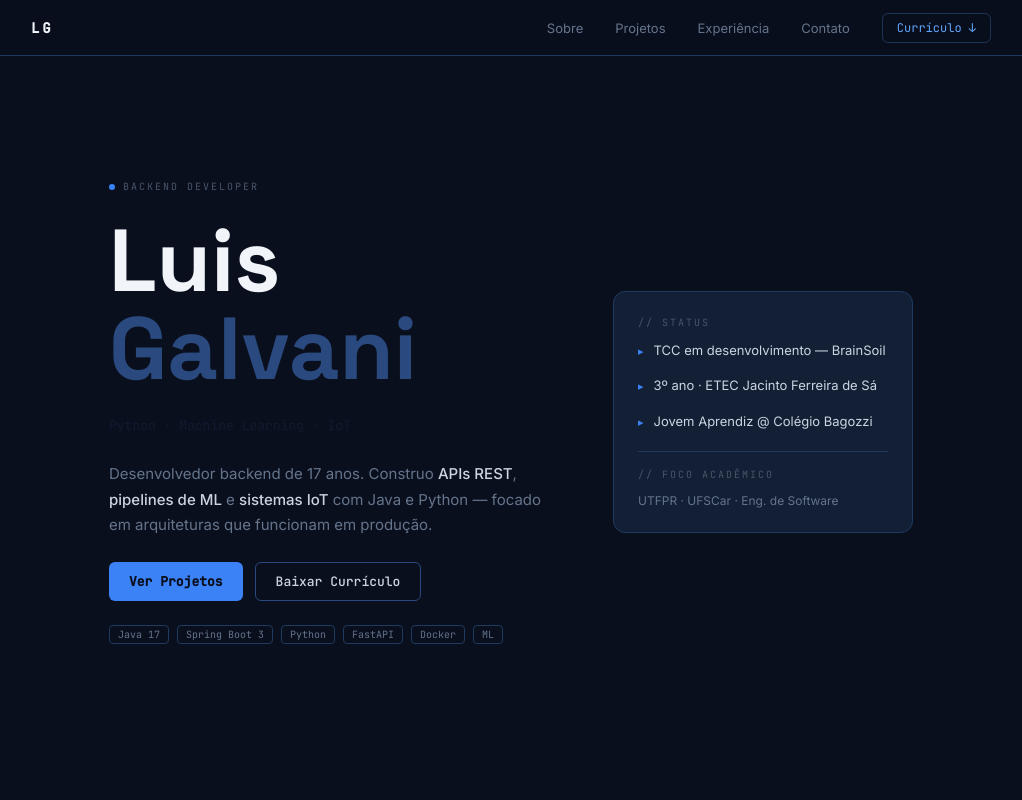
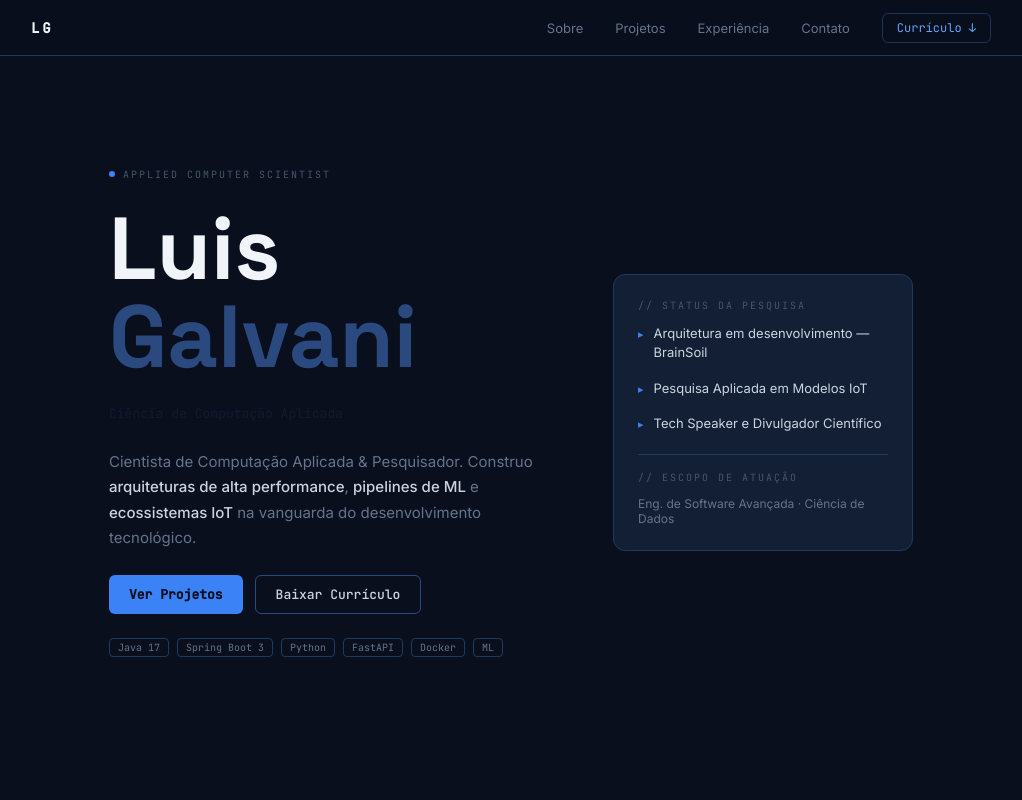
Before and after one commit to luisvfernando7-a11y/Portifolio-certo, a Next.js app: page / in a window 1280 px wide. Shown: the top 800 px of the page, without its empty margins (129-1151 px from the left). Built offline with nearby package versions, Linux system fonts and the light colour scheme.

Commit message:
refactor: elevar tech branding para Cientista de Computação Aplicada e Tech Speaker

```diff
--- a/src/app/page.tsx
+++ b/src/app/page.tsx
@@ -5,10 +5,10 @@ import { useState, useEffect, useRef } from 'react'
 /* ─── DADOS ─────────────────────────────────── */
 
 const ROLES = [
-  'Java · Spring Boot 3 · APIs REST',
-  'Python · Machine Learning · IoT',
-  'Sistemas escaláveis orientados a dados',
-  'Backend Developer em formação',
+  'Engenharia de Software Avançada',
+  'Ciência de Computação Aplicada',
+  'Pesquisa de Modelos · IoT',
+  'Divulgação Científica · Tech Speaker',
 ]
 
 const PROJECTS = [
@@ -66,22 +66,22 @@ const SKILLS = [
 
 const EXP = [
   {
-    period: '2026 — Em andamento', badge: 'Em Desenvolvimento',
-    title: 'TCC — Sistema IoT de Telemetria e Predição',
-    place: 'ETEC Jacinto Ferreira de Sá',
-    desc: 'Arquitetura de microserviços com Java 17 + Spring Boot como API Gateway. Rede ESP32 com Zigbee mesh, serviço de ML em Python para predição de umidade do solo, Docker e Spring Security.',
+    period: '2026 — Presente', badge: 'Pesquisa Ativa',
+    title: 'Pesquisador Líder — Sistema IoT de Telemetria e Predição (BrainSoil)',
+    place: 'Pesquisa & Desenvolvimento',
+    desc: 'Engenharia de arquitetura de microserviços com Java 17 + Spring Boot (API Gateway). Desenvolvimento de redes ESP32 com topologia Zigbee mesh e modelagem de Machine Learning preditiva em Python, orquestrados via Docker.',
   },
   {
-    period: 'Atual', badge: 'Atual',
-    title: 'Jovem Aprendiz Administrativo',
-    place: 'Colégio Bagozzi',
-    desc: 'Gestão de processos administrativos, comunicação corporativa e trabalho colaborativo em ambiente profissional.',
+    period: '2025 — Presente', badge: 'Speaker',
+    title: 'Palestrante de Tecnologia & Divulgador Científico',
+    place: 'Comunidade de Desenvolvimento',
+    desc: 'Condução de circuitos imersivos de palestras tecnológicas. Destaque para o seminário massivo de 4 horas focado em Engenharia de Software e Sistemas, impactando diretamente mais de 300 membros do setor de tecnologia.',
   },
   {
     period: '2024 — 2026', badge: null,
-    title: 'Ensino Médio Técnico em Informática para Internet',
-    place: 'ETEC Jacinto Ferreira de Sá',
-    desc: 'Formação técnica com ênfase em desenvolvimento web, banco de dados e programação orientada a objetos.',
+    title: 'Pesquisa Acadêmica Aplicada',
+    place: 'Instituição de Ensino Técnico',
+    desc: 'Aprofundamento científico e prático em desenvolvimento de sistemas complexos, estruturação avançada de banco de dados e evolução dos paradigmas de programação orientada a objetos.',
   },
 ]
 
@@ -301,7 +301,7 @@ export default function Portfolio() {
           <div style={{ display: 'flex', flexDirection: 'column', gap: '24px' }}>
             <div style={{ display: 'flex', alignItems: 'center', gap: '8px' }}>
               <span style={{ width: '6px', height: '6px', borderRadius: '50%', backgroundColor: C.a400, display: 'inline-block' }} />
-              <span style={{ ...S.sectionLabel, marginBottom: 0 }}>Backend Developer</span>
+              <span style={{ ...S.sectionLabel, marginBottom: 0 }}>Applied Computer Scientist</span>
             </div>
 
             <div style={{ lineHeight: 1 }}>
@@ -318,11 +318,11 @@ export default function Portfolio() {
             </p>
 
             <p style={{ fontSize: '15px', color: C.t400, lineHeight: 1.7, maxWidth: '440px' }}>
-              Desenvolvedor backend de 17 anos. Construo{' '}
-              <span style={{ color: C.t200, fontWeight: 500 }}>APIs REST</span>,{' '}
+              Cientista de Computação Aplicada & Pesquisador. Construo{' '}
+              <span style={{ color: C.t200, fontWeight: 500 }}>arquiteturas de alta performance</span>,{' '}
               <span style={{ color: C.t200, fontWeight: 500 }}>pipelines de ML</span> e{' '}
-              <span style={{ color: C.t200, fontWeight: 500 }}>sistemas IoT</span>{' '}
-              com Java e Python — focado em arquiteturas que funcionam em produção.
+              <span style={{ color: C.t200, fontWeight: 500 }}>ecossistemas IoT</span>{' '}
+              na vanguarda do desenvolvimento tecnológico.
             </p>
 
             <div style={{ display: 'flex', flexWrap: 'wrap', gap: '12px' }}>
@@ -341,12 +341,12 @@ export default function Portfolio() {
 
           {/* STATUS CARD */}
           <div style={{ border: `1px solid ${C.b1}`, backgroundColor: C.bg2, borderRadius: '12px', padding: '24px' }}>
-            <p style={S.sectionLabel}>// status</p>
+            <p style={S.sectionLabel}>// status da pesquisa</p>
             <div style={{ display: 'flex', flexDirection: 'column', gap: '16px' }}>
               {[
-                'TCC em desenvolvimento — BrainSoil',
-                '3º ano · ETEC Jacinto Ferreira de Sá',
-                'Jovem Aprendiz @ Colégio Bagozzi',
+                'Arquitetura em desenvolvimento — BrainSoil',
+                'Pesquisa Aplicada em Modelos IoT',
+                'Tech Speaker e Divulgador Científico',
               ].map(item => (
                 <div key={item} style={{ display: 'flex', gap: '10px', alignItems: 'flex-start' }}>
                   <span style={{ color: C.a400, fontSize: '11px', marginTop: '3px', flexShrink: 0 }}>▸</span>
@@ -355,8 +355,8 @@ export default function Portfolio() {
               ))}
             </div>
             <div style={{ borderTop: `1px solid ${C.b1}`, marginTop: '20px', paddingTop: '16px' }}>
-              <p style={S.sectionLabel}>// foco acadêmico</p>
-              <p style={{ fontSize: '12px', color: C.t400 }}>UTFPR · UFSCar · Eng. de Software</p>
+              <p style={S.sectionLabel}>// escopo de atuação</p>
+              <p style={{ fontSize: '12px', color: C.t400 }}>Eng. de Software Avançada · Ciência de Dados</p>
             </div>
           </div>
 
@@ -367,7 +367,7 @@ export default function Portfolio() {
       <section id="brainsoil" style={S.section(C.bg1)}>
         <div style={S.container}>
           <div style={{ marginBottom: '48px' }}>
-            <p style={S.sectionLabel}>// projeto em destaque · tcc 2026</p>
+            <p style={S.sectionLabel}>// laboratório · p&d</p>
             <h2 style={S.h2}>BrainSoil — Predição Agroclimática com IA</h2>
             <p style={{ fontSize: '14px', color: C.t400, marginTop: '8px' }}>
               Arquitetura de microserviços · LSTM + Monte Carlo · IoT ESP32 · API REST
@@ -378,7 +378,7 @@ export default function Portfolio() {
               color: C.a300, border: `1px solid ${C.a300}30`,
               backgroundColor: `${C.a300}08`, borderRadius: '20px', padding: '4px 12px',
             }}>
-              Em Desenvolvimento · TCC 2026
+              Pesquisa Avançada · Em Desenvolvimento
             </span>
             <div style={S.divider} />
           </div>
@@ -479,16 +479,16 @@ export default function Portfolio() {
             <p style={S.sectionLabel}>// sobre</p>
             <h2 style={S.h2}>Luis Fernando Galvani Vieira</h2>
             <p style={{ fontSize: '13px', color: C.a300, fontFamily: '"JetBrains Mono", monospace', marginTop: '6px' }}>
-              Backend Developer · 17 anos · Ourinhos, SP
+              Cientista de Computação Aplicada · Tech Speaker · Pesquisador
             </p>
             <div style={S.divider} />
           </div>
           <div style={{ display: 'grid', gridTemplateColumns: '1fr 280px', gap: '56px' }}>
             <div style={{ display: 'flex', flexDirection: 'column', gap: '20px', fontSize: '14px', color: C.t400, lineHeight: 1.8 }}>
               {[
-                <>Especialista em unir a robustez do <b style={{ color: C.t200, fontWeight: 500 }}>Java</b> com a inteligência do <b style={{ color: C.t200, fontWeight: 500 }}>Python</b> para projetar sistemas escaláveis orientados a dados. Construo desde pipelines de Machine Learning com PyTorch e FastAPI até camadas de orquestração em Spring Boot.</>,
-                <>Atualmente no 3º ano do Ensino Médio Técnico em Informática para Internet na <span style={{ color: C.t200 }}>ETEC Jacinto Ferreira de Sá</span>, com conclusão prevista para 2026. Atuando como Jovem Aprendiz no <span style={{ color: C.t200 }}>Colégio Bagozzi</span>, desenvolvendo comunicação profissional em ambiente corporativo.</>,
-                <>Direcionando minha formação para engenharia de software e ciência de dados, com interesse em <span style={{ color: C.t200 }}>UTFPR</span> e <span style={{ color: C.t200 }}>UFSCar</span>. Inglês intermediário para leitura técnica.</>,
+                <>Especialista na interseção entre a robustez arquitetural do <b style={{ color: C.t200, fontWeight: 500 }}>Java</b> e a inteligência computacional do <b style={{ color: C.t200, fontWeight: 500 }}>Python</b>. O escopo da minha pesquisa engloba desde o treinamento de modelos probabilísticos até a orquestração e deploy de ecossistemas escaláveis orientados a dados.</>,
+                <>Como <span style={{ color: C.t200 }}>Cientista de Computação Aplicada</span>, construo soluções na vanguarda tecnológica. Minha atuação centraliza-se no projeto de sistemas complexos de alta performance, pesquisa de algoritmos não-triviais e na estruturação profunda de dados.</>,
+                <>Paralelamente à engenharia, atuo ativamente como <span style={{ color: C.t200 }}>Tech Speaker e Divulgador Científico</span>. Um marco recente foi a condução de um circuito técnico imersivo de 4 horas, focado em lógica computacional e evolução de software, impactando diretamente mais de 300 pesquisadores e estudantes no setor de tecnologia.</>,
               ].map((text, i) => <p key={i}>{text}</p>)}
             </div>
             <div style={{ display: 'flex', flexDirection: 'column', gap: '24px' }}>
```
